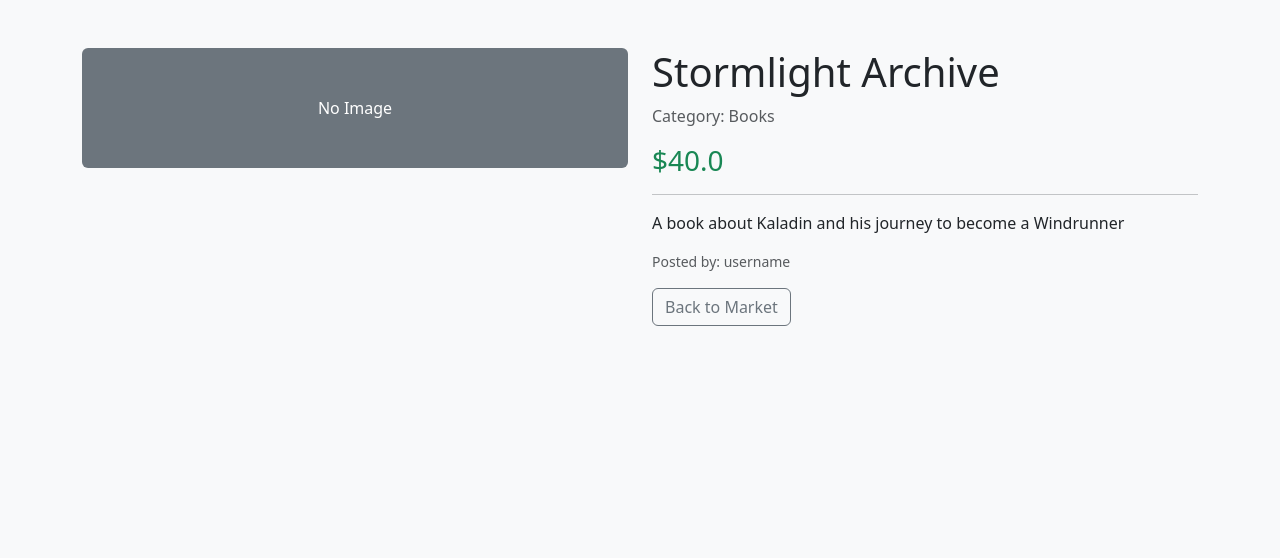
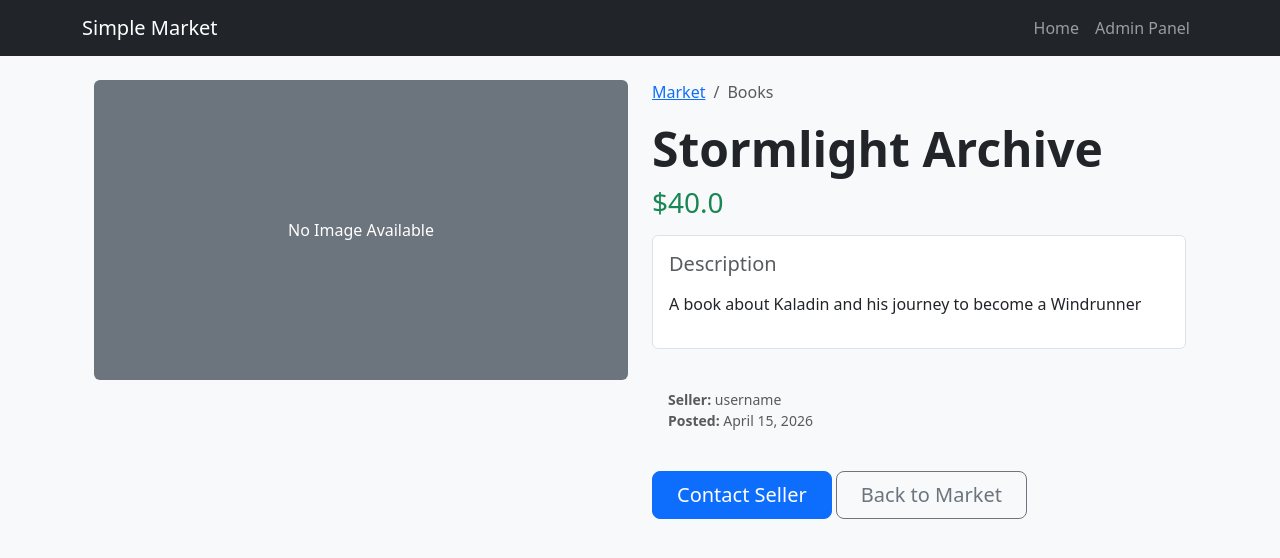
Before and after one commit to christiannolango/CGoTestMarketplace, a Django app: page /marketplace/1/ in a window 1280 px wide. Shown: the top 558 px of the page. Run offline with Django 5.2, Linux system fonts and the light colour scheme; data comes from the database, SQL or seed files in the repository; both versions use the stored data as it was after the commit.

Commit message:
add routes

```diff
--- a/CGoTestMarketplace/settings.py
+++ b/CGoTestMarketplace/settings.py
@@ -11,6 +11,7 @@ https://docs.djangoproject.com/en/5.2/ref/settings/
 """
 
 from pathlib import Path
+import os
 
 # Build paths inside the project like this: BASE_DIR / 'subdir'.
 BASE_DIR = Path(__file__).resolve().parent.parent
@@ -122,3 +123,6 @@ STATIC_URL = 'static/'
 # https://docs.djangoproject.com/en/5.2/ref/settings/#default-auto-field
 
 DEFAULT_AUTO_FIELD = 'django.db.models.BigAutoField'
+
+MEDIA_URL = '/media/'
+MEDIA_ROOT = os.path.join(BASE_DIR, 'media')
--- a/CGoTestMarketplace/urls.py
+++ b/CGoTestMarketplace/urls.py
@@ -19,6 +19,6 @@ from django.urls import include, path
 
 urlpatterns = [
     path('members/', include('members.urls')),
-    path('marketplace/', include('marketplace.urls')),
+    path('marketplace/', include(('marketplace.urls', 'marketplace'), namespace='marketplace')),
     path('admin/', admin.site.urls)
 ]
--- /dev/null
+++ b/marketplace/templates/base.html
@@ -0,0 +1,37 @@
+<!DOCTYPE html>
+<html lang="en">
+<head>
+    <meta charset="UTF-8">
+    <meta name="viewport" content="width=device-width, initial-scale=1.0">
+    <link href="https://cdn.jsdelivr.net/npm/bootstrap@5.3.0/dist/css/bootstrap.min.css" rel="stylesheet">
+    <title>{% block title %}Simple Market{% endblock %}</title>
+</head>
+<body class="bg-light">
+    <nav class="navbar navbar-expand-lg navbar-dark bg-dark mb-4">
+        <div class="container">
+            <a class="navbar-brand" href="{% url 'marketplace:index' %}">Simple Market</a>
+
+            <button class="navbar-toggler" type="button" data-bs-toggle="collapse" data-bs-target="#navbarNav">
+                <span class="navbar-toggler-icon"></span>
+            </button>
+
+            <div class="collapse navbar-collapse" id="navbarNav">
+                <ul class="navbar-nav ms-auto">
+                    <li class="nav-item">
+                        <a class="nav-link" href="{% url 'marketplace:index' %}">Home</a>
+                    </li>
+                    <li class="nav-item">
+                        <a class="nav-link" href="/admin/">Admin Panel</a>
+                    </li>
+                </ul>
+            </div>
+        </div>
+    </nav>
+
+    <div class="container">
+        {% block content %}{% endblock %}
+    </div>
+
+    <script src="https://cdn.jsdelivr.net/npm/bootstrap@5.3.0/dist/js/bootstrap.bundle.min.js"></script>
+</body>
+</html>
--- a/marketplace/templates/detail.html
+++ b/marketplace/templates/detail.html
@@ -1,29 +1,53 @@
-<!DOCTYPE html>
-<html>
-<head>
-    <link href="https://cdn.jsdelivr.net/npm/bootstrap@5.3.0/dist/css/bootstrap.min.css" rel="stylesheet">
-    <title>{{ item.name }}</title>
-</head>
-<body class="bg-light">
-    <div class="container mt-5">
-        <div class="row">
-            <div class="col-md-6">
-                {% if item.image %}
-                    <img src="{{ item.image.url }}" class="img-fluid rounded">
-                {% else %}
-                    <div class="bg-secondary text-white p-5 rounded text-center">No Image</div>
-                {% endif %}
+{% extends 'base.html' %}
+
+{% block title %}{{ item.name }} | Simple Market{% endblock %}
+
+{% block content %}
+<div class="container mt-4">
+    <div class="row">
+        <div class="col-md-6 mb-4">
+            {% if item.image %}
+                <img src="{{ item.image.url }}" class="img-fluid rounded shadow-sm" alt="{{ item.name }}">
+            {% else %}
+                <div class="bg-secondary text-white p-5 rounded text-center d-flex align-items-center justify-content-center" style="min-height: 300px;">
+                    <div>
+                        <i class="bi bi-image" style="font-size: 2rem;"></i>
+                        <p class="mb-0">No Image Available</p>
+                    </div>
+                </div>
+            {% endif %}
+        </div>
+
+        <div class="col-md-6">
+            <nav aria-label="breadcrumb">
+                <ol class="breadcrumb">
+                    <li class="breadcrumb-item"><a href="{% url 'marketplace:index' %}">Market</a></li>
+                    <li class="breadcrumb-item active">{{ item.category.name }}</li>
+                </ol>
+            </nav>
+
+            <h1 class="display-5 fw-bold">{{ item.name }}</h1>
+            <h3 class="text-success mb-3">${{ item.price }}</h3>
+
+            <div class="p-3 bg-white border rounded mb-4">
+                <h5 class="text-muted">Description</h5>
+                <p class="lead">{{ item.description|linebreaks }}</p>
             </div>
-            <div class="col-md-6">
-                <h1>{{ item.name }}</h1>
-                <p class="text-muted">Category: {{ item.category.name }}</p>
-                <h3 class="text-success">${{ item.price }}</h3>
-                <hr>
-                <p>{{ item.description }}</p>
-                <p class="small text-muted">Posted by: {{ item.created_by.username }}</p>
-                <a href="{% url 'marketplace:index' %}" class="btn btn-outline-secondary">Back to Market</a>
+
+            <div class="card bg-light border-0 mb-4">
+                <div class="card-body">
+                    <p class="small text-muted mb-0">
+                        <strong>Seller:</strong> {{ item.created_by.username }}<br>
+                        <strong>Posted:</strong> {{ item.created_at|date:"F j, Y" }}
+                    </p>
+                </div>
+            </div>
+
+            <div class="d-grid gap-2 d-md-block">
+                <a href="mailto:{{ item.created_by.email }}" class="btn btn-primary btn-lg px-4">Contact Seller</a>
+                <a href="{% url 'marketplace:index' %}" class="btn btn-outline-secondary btn-lg px-4">Back to Market</a>
             </div>
         </div>
     </div>
-</body>
-</html>
+</div>
+{% endblock %}
```
Also changed, not shown: marketplace/templates/index.html (+7 -14 lines), db.sqlite3.
